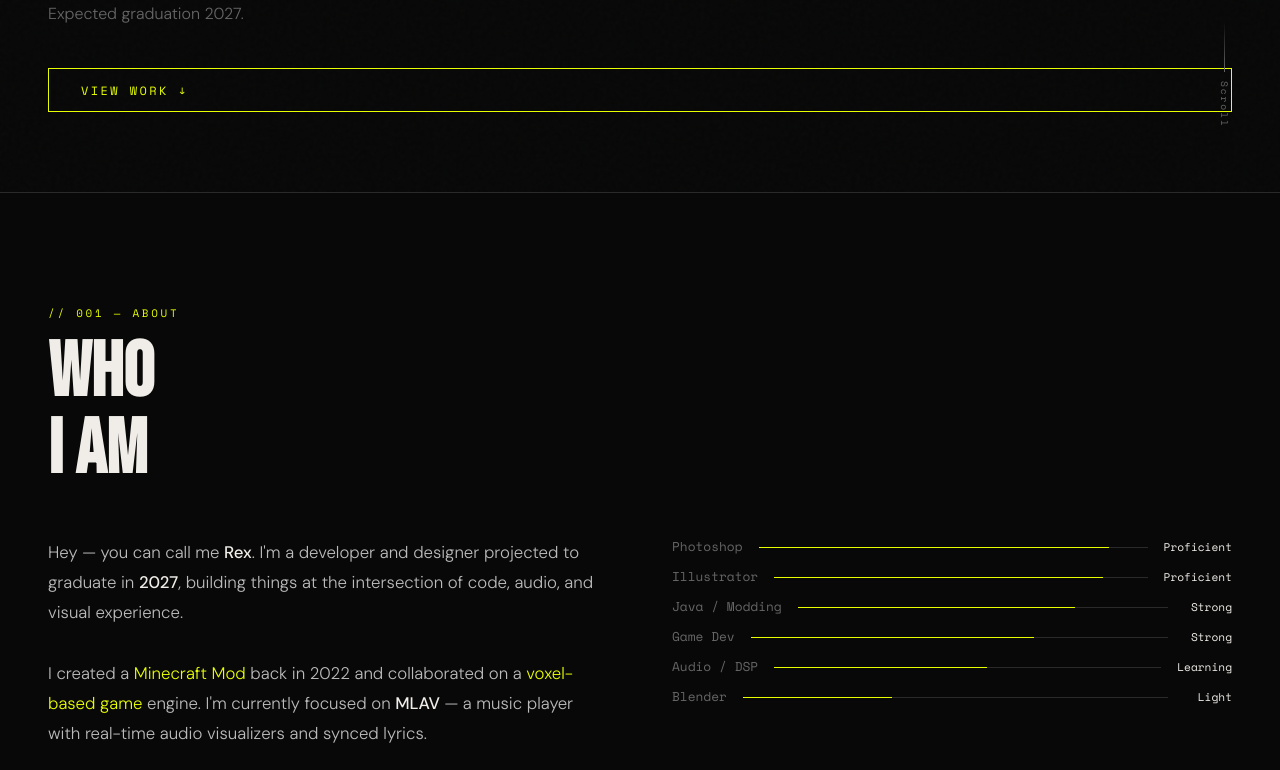
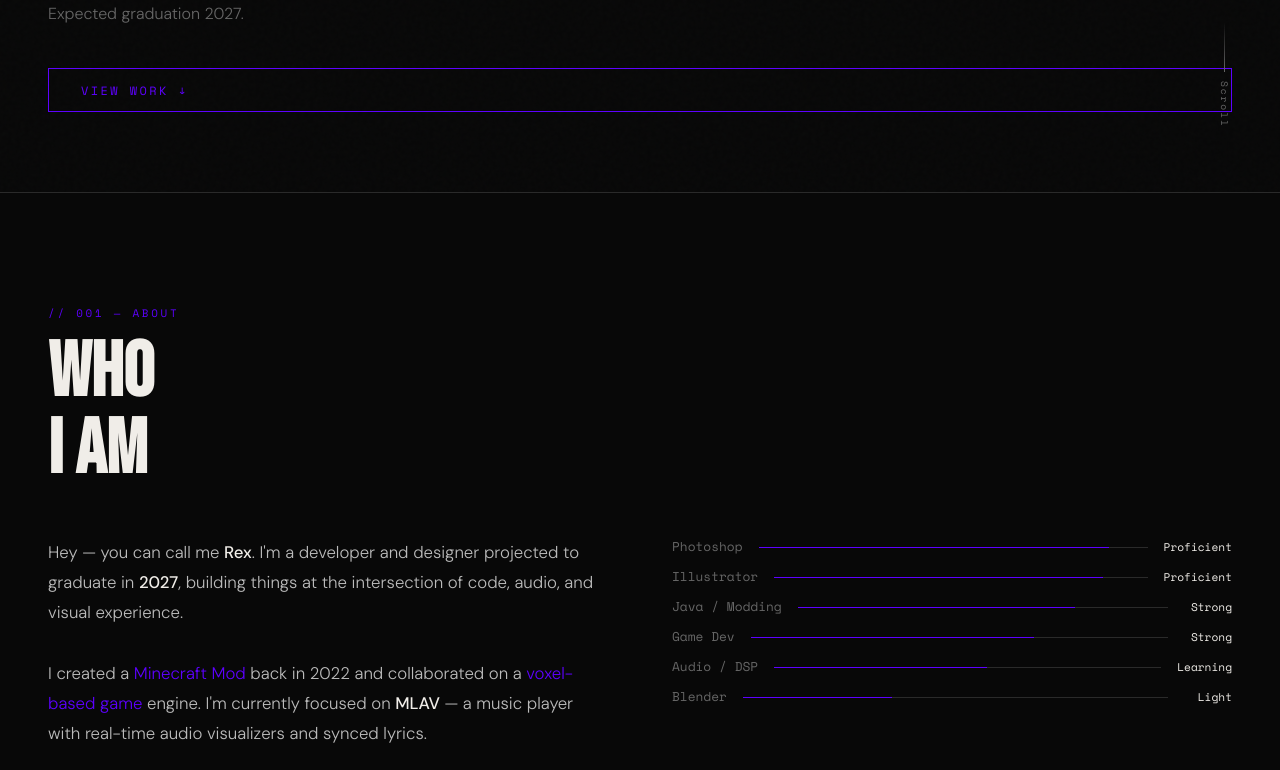
Before and after one commit to Rexboy909/Advanced_Progreamming_Portfolio_25-26, a plain HTML site: page index.html in a window 1280 px wide. Shown: the part 608-1378 px from the top of the page. Drawn offline with nearby package versions, Linux system fonts and the light colour scheme.

Commit message:
changes a bit

```diff
--- a/index.html
+++ b/index.html
@@ -17,8 +17,8 @@
       --muted:   #666666;
       --light:   #bbbbbb;
       --white:   #f0ede8;
-      --accent:  #e8ff00;   /* electric lime punch */
-      --accent2: #ff4d1c;   /* hot orange for hover */
+      --accent:  #5d00ff;   /* Deep Purple */
+      --accent2: #bb1cff;   /* Pink */
       --font-display: 'Bebas Neue', sans-serif;
       --font-mono:    'Space Mono', monospace;
       --font-body:    'DM Sans', sans-serif;
```
